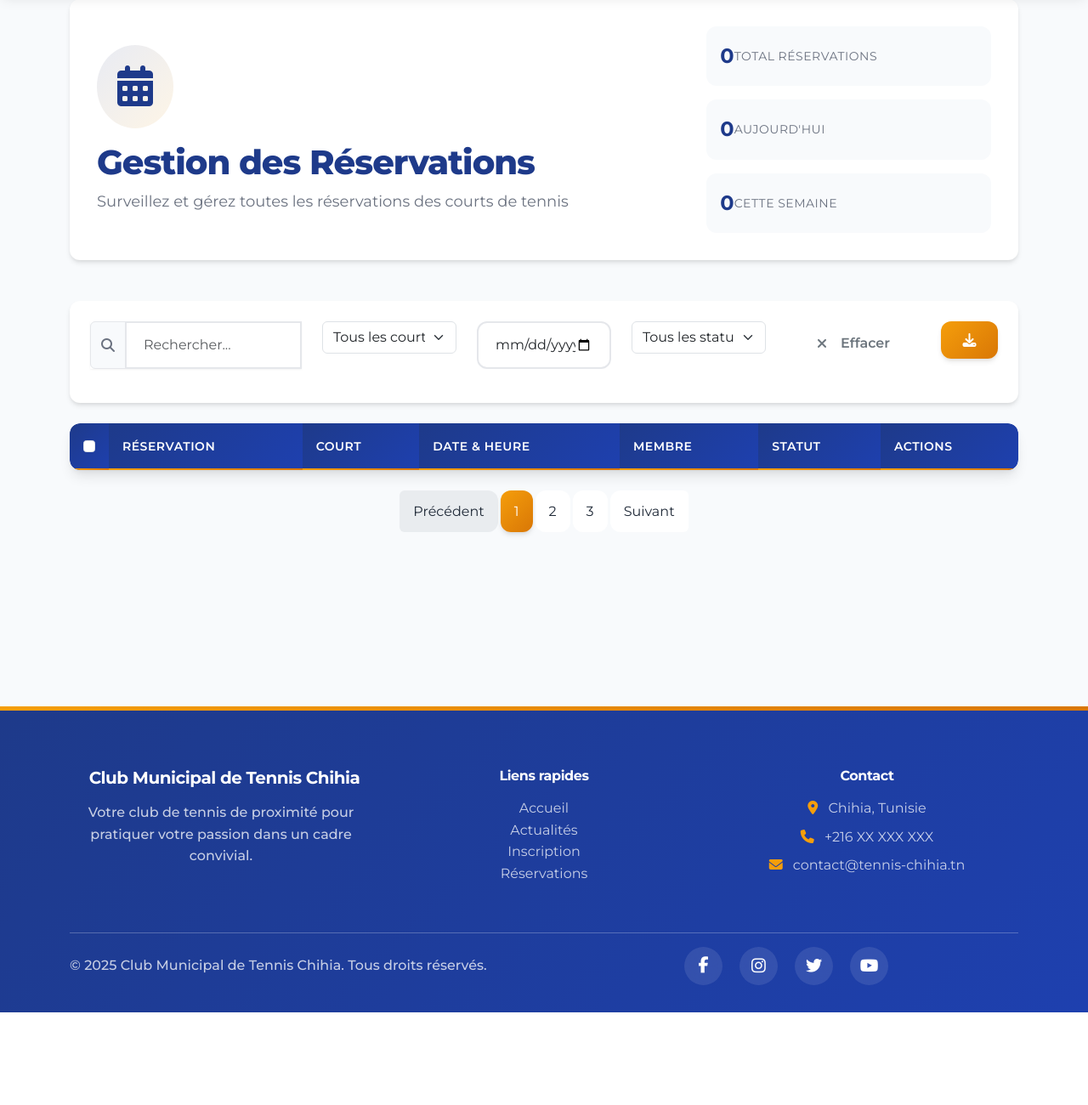
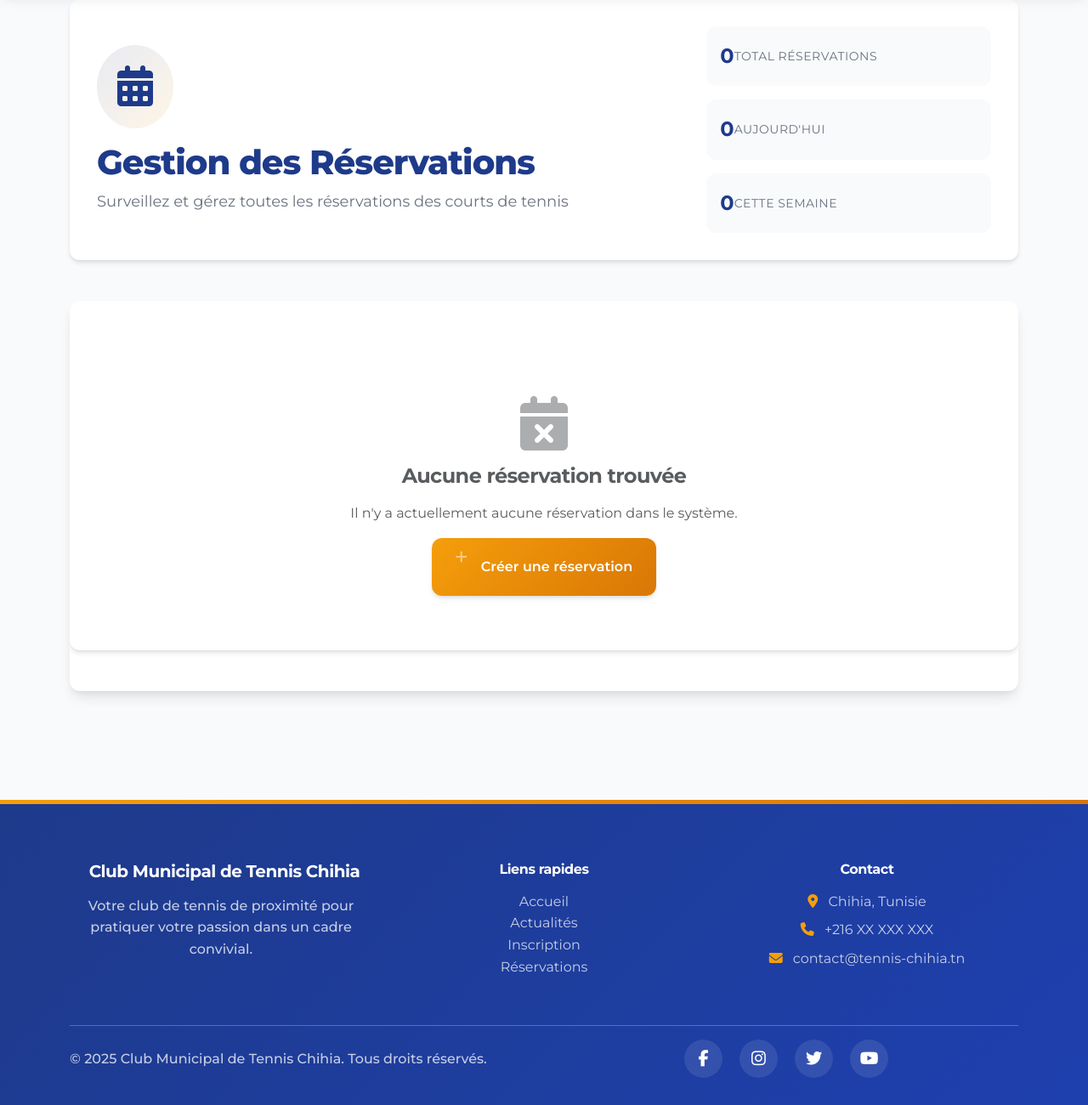
Before and after one commit to anouarsurvive/cmtch, a FastAPI app: template templates/admin_reservations.html in a window 1280 px wide. Shown: the part 94-1394 px from the top of the page at 85% size. Before the commit the page ends 1285 px from the top, so only its background shows below. Run offline with FastAPI, Linux system fonts and the light colour scheme; the template is opened without the code that fills it, so the values that code supplies are empty.

Commit message:
Correction de l'affichage de la pagination et des filtres sur la page admin des réservations - Pagination et filtres masqués quand la liste est vide - Message informatif affiché quand aucune réservation n'existe - Interface adaptative selon le contenu

```diff
--- a/templates/admin_reservations.html
+++ b/templates/admin_reservations.html
@@ -36,7 +36,8 @@
             </div>
         </div>
 
-        <!-- Filtres et recherche -->
+        <!-- Filtres et recherche - Affichés seulement s'il y a des réservations -->
+        {% if bookings and bookings|length > 0 %}
             <div class="filters-card mb-4">
                 <div class="row">
                     <div class="col-md-3 mb-3">
@@ -101,9 +102,11 @@
                     </div>
                 </div>
             </div>
+        {% endif %}
 
         <!-- Tableau des réservations -->
         <div class="bookings-table-card">
+            {% if bookings %}
                 <div class="table-responsive">
                     <table class="table table-hover" id="bookingsTable">
                         <thead>
@@ -196,9 +199,25 @@
                         </tbody>
                     </table>
                 </div>
+            {% else %}
+                <!-- Message quand il n'y a pas de réservations -->
+                <div class="text-center py-5">
+                    <div class="empty-state">
+                        <i class="fas fa-calendar-times fa-4x text-muted mb-3"></i>
+                        <h4 class="text-muted">Aucune réservation trouvée</h4>
+                        <p class="text-muted">Il n'y a actuellement aucune réservation dans le système.</p>
+                        <div class="mt-3">
+                            <a href="/reservations" class="btn btn-primary">
+                                <i class="fas fa-plus me-2"></i>Créer une réservation
+                            </a>
+                        </div>
+                    </div>
+                </div>
+            {% endif %}
         </div>
 
-        <!-- Pagination -->
+        <!-- Pagination - Affichée seulement s'il y a des réservations -->
+        {% if bookings and bookings|length > 0 %}
             <div class="pagination-wrapper mt-4">
                 <nav aria-label="Navigation des réservations">
                     <ul class="pagination justify-content-center">
@@ -206,14 +225,13 @@
                             <a class="page-link" href="#" tabindex="-1">Précédent</a>
                         </li>
                         <li class="page-item active"><a class="page-link" href="#">1</a></li>
-                    <li class="page-item"><a class="page-link" href="#">2</a></li>
-                    <li class="page-item"><a class="page-link" href="#">3</a></li>
                         <li class="page-item">
                             <a class="page-link" href="#">Suivant</a>
                         </li>
                     </ul>
                 </nav>
             </div>
+        {% endif %}
     </div>
 </section>
 
```
Lines whose indentation alone changed are shown as unchanged.
